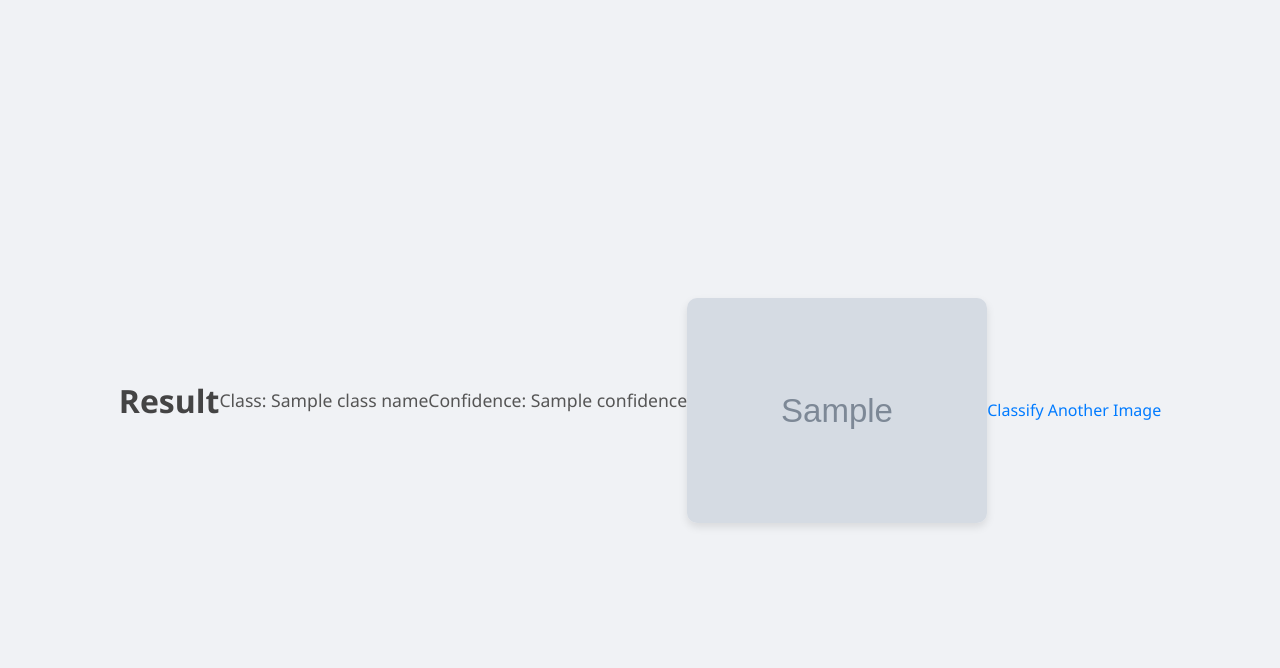
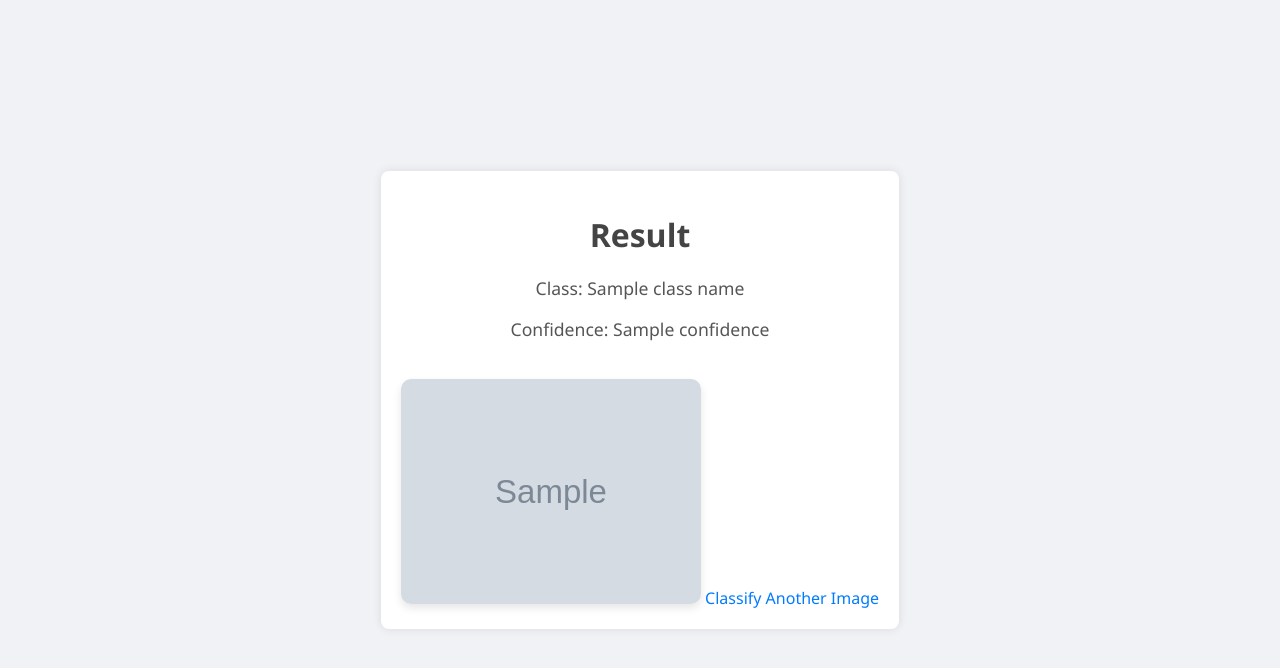
Before and after one commit to Squidnugi/image-regonision, a Flask app: template templates/result.html in a window 1280 px wide. Shown: the top 668 px of the page. Run offline with Flask 3, Linux system fonts and the light colour scheme; the template is opened without the code that fills it: most values are stand-ins (such as "Sample title", 1, 10 or a date in 2020); grey boxes marked "Sample" are stand-in pictures.

Commit message:
Commit message

```diff
--- a/static/styles.css
+++ b/static/styles.css
@@ -1,4 +1,4 @@
-/* styles.css */
+/* static/styles.css */
 body {
     font-family: 'Segoe UI', Tahoma, Geneva, Verdana, sans-serif;
     background-color: #f0f2f5;
@@ -9,6 +9,14 @@
     align-items: center;
     height: 100vh;
     color: #333;
+}
+
+.container {
+    background-color: #fff;
+    padding: 20px;
+    border-radius: 8px;
+    box-shadow: 0 0 10px rgba(0, 0, 0, 0.1);
+    text-align: center;
 }
 
 h1 {
--- a/templates/result.html
+++ b/templates/result.html
@@ -7,10 +7,12 @@
     <link rel="stylesheet" href="{{ url_for('static', filename='styles.css') }}">
 </head>
 <body>
-    <h1>Result</h1>
-    <p>Class: {{ class_name }}</p>
-    <p>Confidence: {{ confidence }}</p>
-    <img src="{{ image_path }}" alt="Uploaded Image" width="300px">
-    <a href="/">Classify Another Image</a>
+    <div class="container">
+        <h1>Result</h1>
+        <p>Class: {{ class_name }}</p>
+        <p>Confidence: {{ confidence }}</p>
+        <img src="{{ image_path }}" alt="Uploaded Image" width="300px">
+        <a href="/">Classify Another Image</a>
+    </div>
 </body>
 </html>
```
